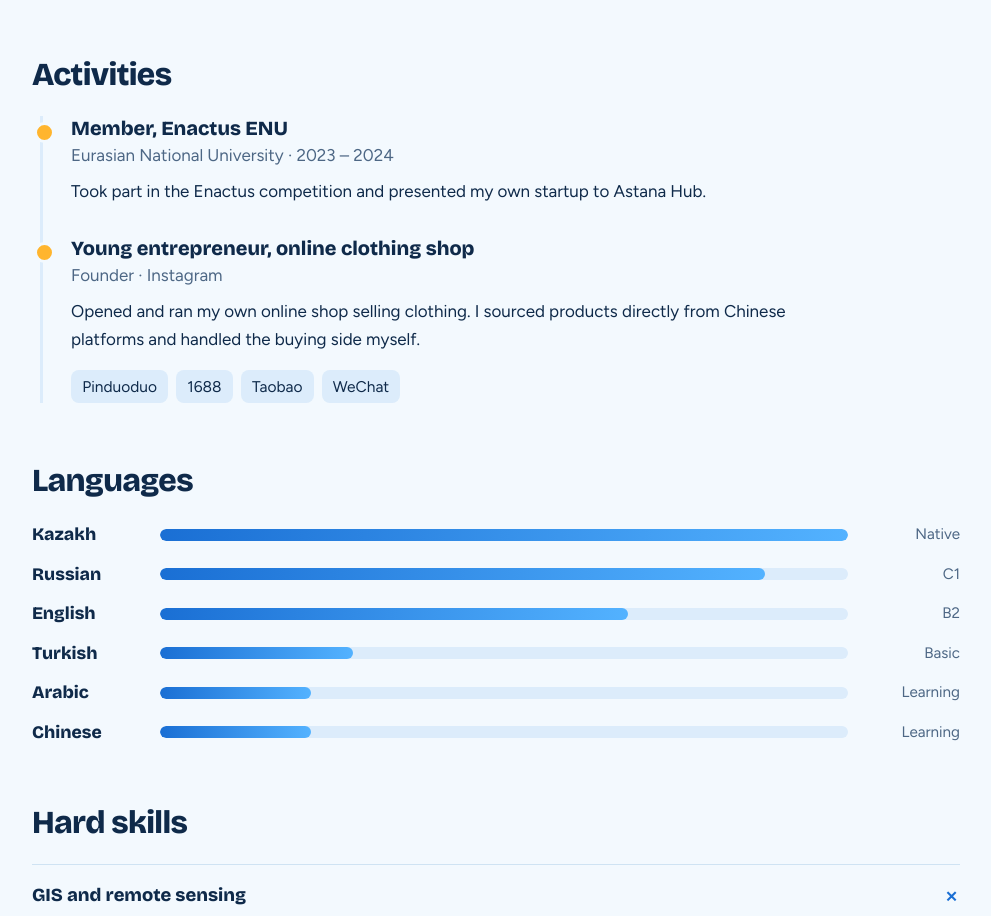
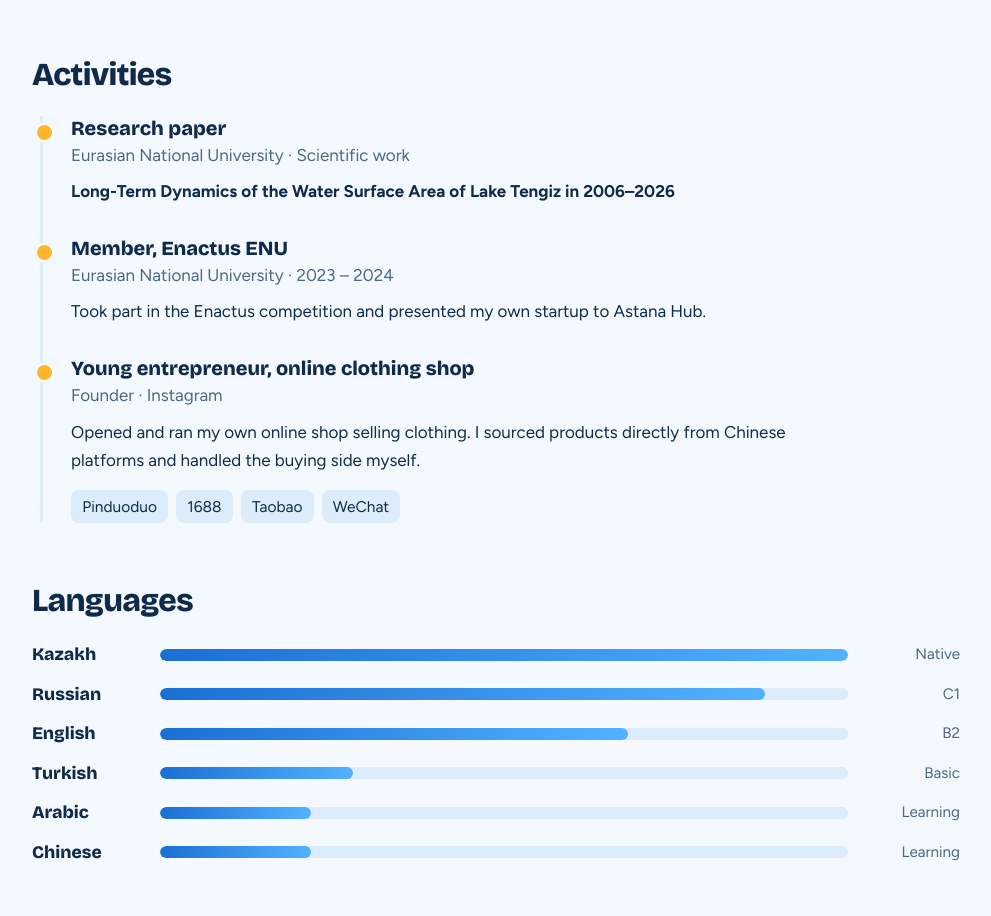
Before and after one commit to aubakirdiana06-ship-it/Diana-Aubakirova, a plain HTML site: page index.html in a window 1280 px wide. Shown: the part 980-1896 px from the top of the page, without its empty margins (144-1135 px from the left). Drawn offline with nearby package versions, Linux system fonts and the light colour scheme.

Commit message:
Update index.html

```diff
--- a/index.html
+++ b/index.html
@@ -207,6 +207,11 @@
     <h2>Activities</h2>
     <div class="timeline">
       <div class="entry">
+        <h3>Research paper</h3>
+        <p class="meta">Eurasian National University · Scientific work</p>
+        <p><b>Long-Term Dynamics of the Water Surface Area of Lake Tengiz in 2006–2026</b></p>
+      </div>
+      <div class="entry">
         <h3>Member, Enactus ENU</h3>
         <p class="meta">Eurasian National University · 2023 – 2024</p>
         <p>Took part in the Enactus competition and presented my own startup to Astana Hub.</p>
```
